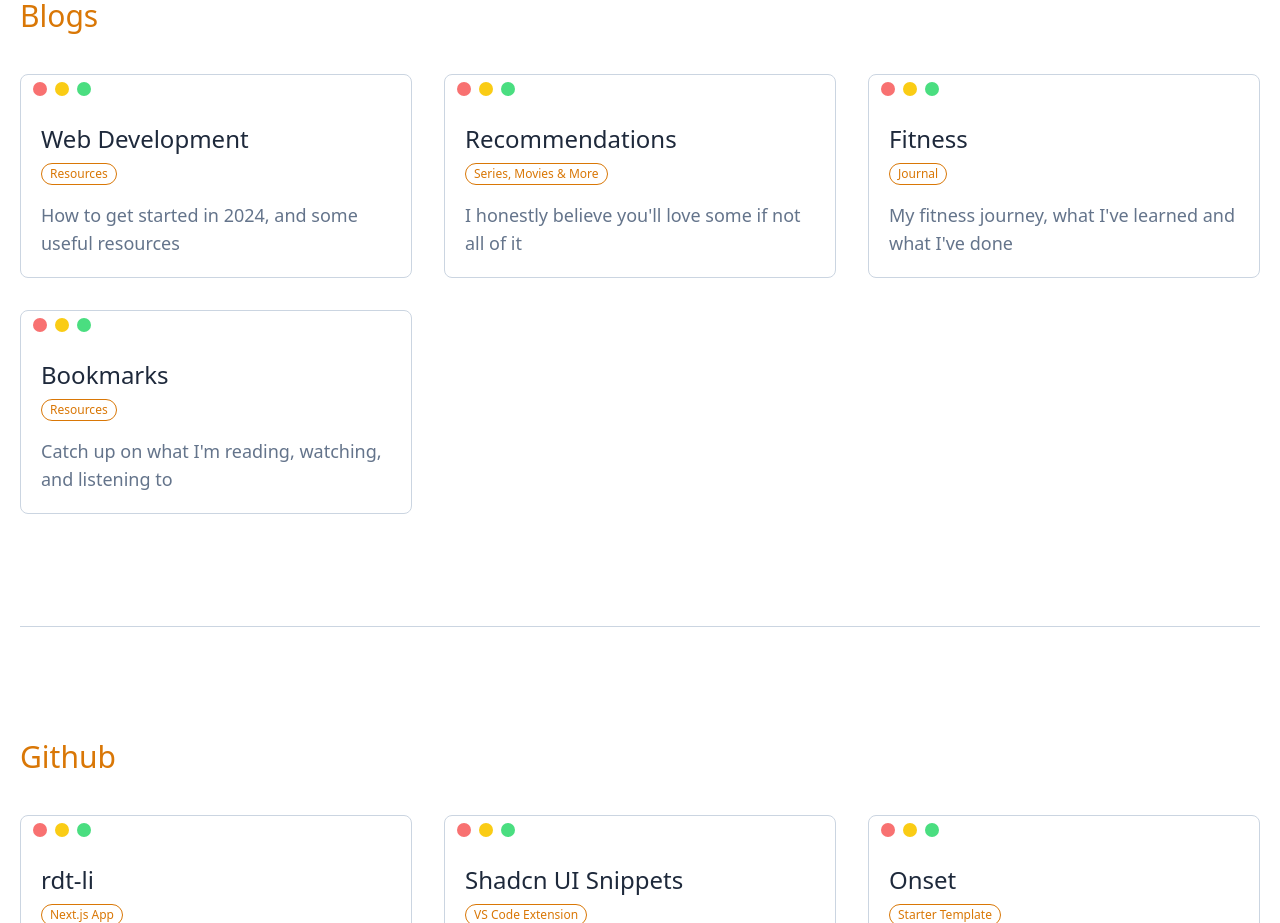
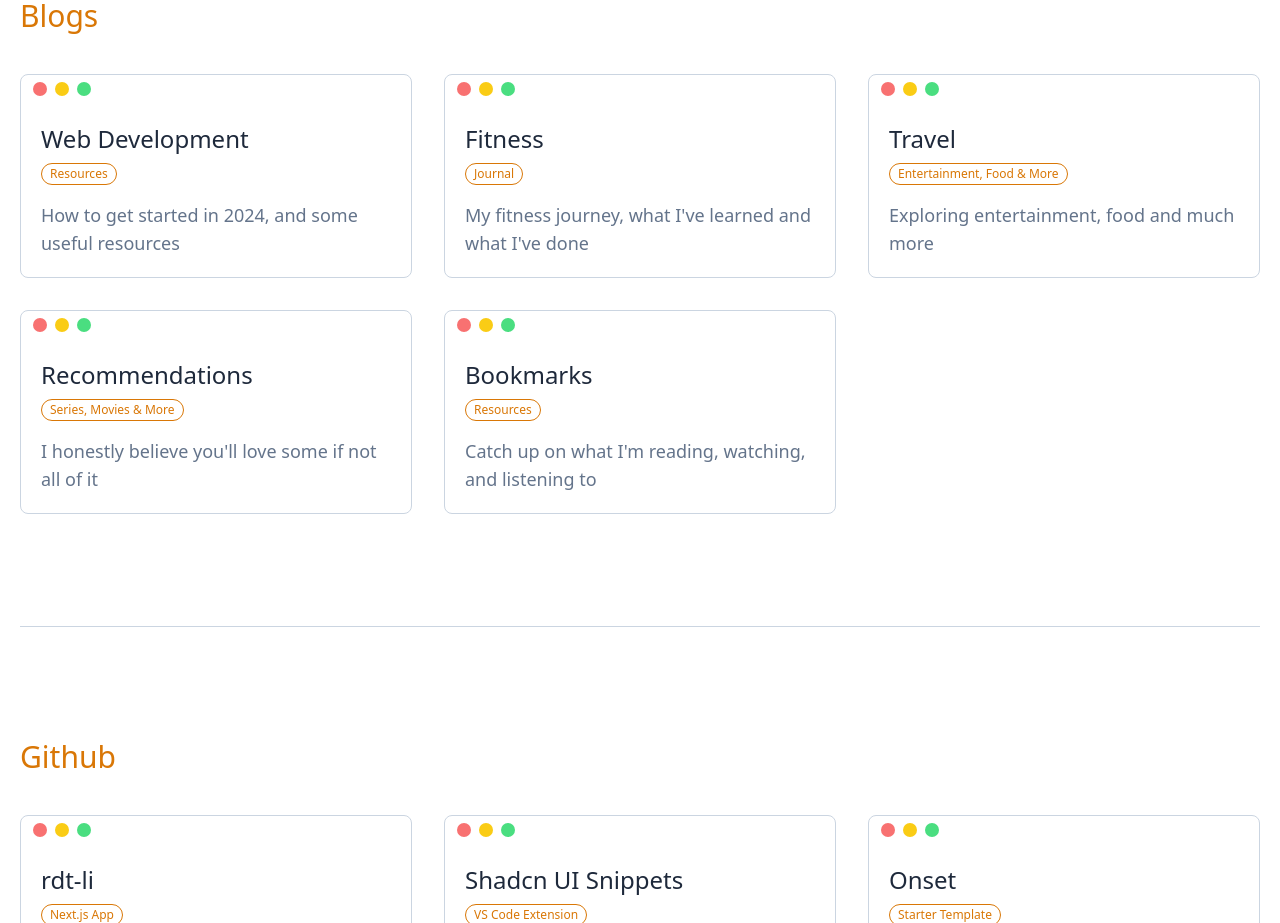
Before and after one commit to nrjdalal/v0.nrjdalal.com, a Next.js app: page / in a window 1280 px wide. Shown: the part 800-1723 px from the top of the page. Built offline with nearby package versions, Linux system fonts and the light colour scheme.

Commit message:
added travel

```diff
--- a/src/app/(mdx)/blog/recommendations/page.mdx
+++ b/src/app/(mdx)/blog/recommendations/page.mdx
@@ -13,7 +13,12 @@ export const metadata = {
 
 ### TV Series
 
+> Comedy
+
 - The Adventures of Lleo (Amazon)
+
+> Documentary
+
 - The Playlist (Netflix)
 
 ### Movies
@@ -22,8 +27,10 @@ export const metadata = {
 
 ### Anime
 
+- Jujutsu Kasien (Netflix)
+- Mashle: Magic and Muscles (Crunchyroll)
+- Solo Leveling (Crunchyroll)
 - Vinland Saga (Netflix)
-- Jujutsu Kasien (Netflix)
 
 ### Lifestyle
 
--- /dev/null
+++ b/src/app/(mdx)/blog/travel/page.mdx
@@ -0,0 +1,18 @@
+import { ArrowUpRight } from 'lucide-react'
+
+export const metadata = {
+  title: 'Travel',
+  description: 'Exploring entertainment, food and much more',
+}
+
+# {metadata.title}
+
+{metadata.description}
+
+---
+
+### Want to try
+
+> Delhi
+
+- [<p className="flex gap-1">Sinsa Seoul Cafe - Satya Niketan<ArrowUpRight className="mt-0.5 h-4 w-4 text-blue-600" /></p>](https://maps.app.goo.gl/BvxfDUPupSeHyyqEA)
--- a/src/app/page.tsx
+++ b/src/app/page.tsx
@@ -31,6 +31,7 @@ const Page = () => {
         <h2 className="mb-10 text-2xl font-medium text-amber-600 md:text-3xl">
           Blogs
         </h2>
+        {/* Exploring entertainment, food and much more */}
 
         <div className="grid gap-8 md:grid-cols-2 lg:grid-cols-3">
           <BlogLinks
@@ -41,16 +42,24 @@ const Page = () => {
             How to get started in 2024, and some useful resources
           </BlogLinks>
 
+          <BlogLinks href="/blog/fitness" title="Fitness" type="Journal">
+            My fitness journey, what I&apos;ve learned and what I&apos;ve done
+          </BlogLinks>
+
+          <BlogLinks
+            href="/blog/travel"
+            title="Travel"
+            type="Entertainment, Food & More"
+          >
+            Exploring entertainment, food and much more
+          </BlogLinks>
+
           <BlogLinks
             href="/blog/recommendations"
             title="Recommendations"
             type="Series, Movies & More"
           >
             I honestly believe you&apos;ll love some if not all of it
-          </BlogLinks>
-
-          <BlogLinks href="/blog/fitness" title="Fitness" type="Journal">
-            My fitness journey, what I&apos;ve learned and what I&apos;ve done
           </BlogLinks>
 
           <BlogLinks href="/blog/bookmarks" title="Bookmarks" type="Resources">
```
